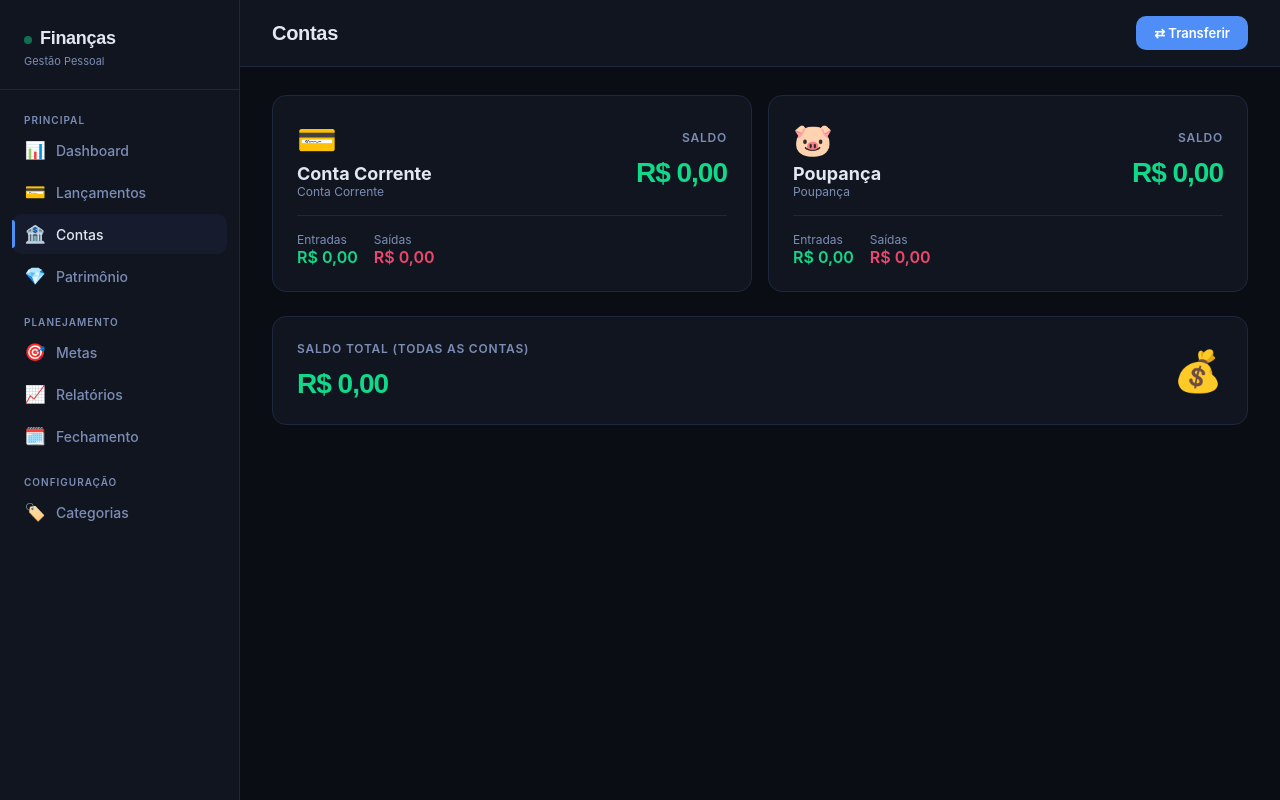
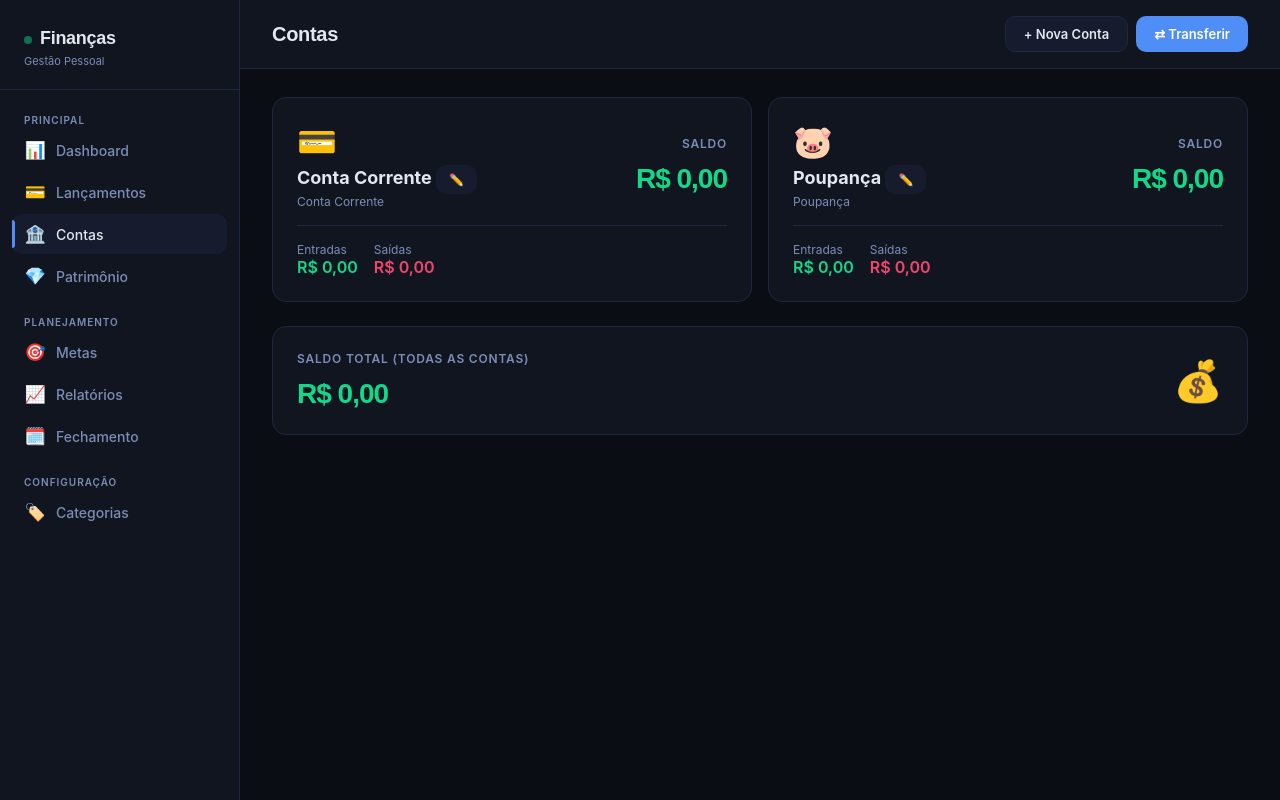
Before and after one commit to jscoringasilva-a11y/Financs, a Flask app: page /contas in a window 1280 px wide. Run offline with Flask 3, Linux system fonts and the light colour scheme; some libraries are stand-ins or nearby versions.

Commit message:
Add files via upload

```diff
--- a/templates/contas.html
+++ b/templates/contas.html
@@ -4,7 +4,10 @@
 {% block page_title %}Contas{% endblock %}
 
 {% block topbar_action %}
-<button class="btn btn-primary" onclick="openModal('modalTransferir')">⇄ Transferir</button>
+<div class="flex gap-8">
+  <button class="btn btn-ghost" onclick="openModal('modalNovaConta')">+ Nova Conta</button>
+  <button class="btn btn-primary" onclick="openModal('modalTransferir')">⇄ Transferir</button>
+</div>
 {% endblock %}
 
 {% block content %}
@@ -15,7 +18,11 @@
     <div class="flex-between mb-16">
       <div>
         <div style="font-size:32px; margin-bottom:4px">{{ r.conta.icone }}</div>
-        <div style="font-size:18px; font-weight:700">{{ r.conta.nome }}</div>
+        <div style="font-size:18px; font-weight:700">
+          {{ r.conta.nome }}
+          <button class="btn btn-ghost btn-sm" style="border-color:transparent" title="Renomear conta"
+                  onclick='abrirEditarConta({{ r.conta.id }}, {{ r.conta.nome|tojson }}, {{ r.conta.icone|tojson }})'>✏️</button>
+        </div>
         <div class="text-sm text-muted">{{ 'Conta Corrente' if r.conta.tipo == 'corrente' else 'Poupança' }}</div>
       </div>
       <div class="text-right">
@@ -89,10 +96,97 @@
   </div>
 </div>
 
+<!-- Modal Nova Conta -->
+<div class="modal-overlay" id="modalNovaConta" onclick="if(event.target===this)closeModal('modalNovaConta')">
+  <div class="modal">
+    <h3>+ Nova conta</h3>
+    <form action="/conta/nova" method="POST">
+      <div class="form-group">
+        <label>Nome</label>
+        <input type="text" name="nome" placeholder="Ex: Conta Corrente PJ" required>
+      </div>
+      <div class="form-group">
+        <label>Tipo</label>
+        <select name="tipo">
+          <option value="corrente">Conta Corrente</option>
+          <option value="poupanca">Poupança</option>
+        </select>
+      </div>
+      <div class="form-group">
+        <label>Ícone</label>
+        <select name="icone">
+          <option value="💳">💳</option>
+          <option value="🏢">🏢</option>
+          <option value="👤">👤</option>
+          <option value="🏦">🏦</option>
+          <option value="🐷">🐷</option>
+          <option value="💰">💰</option>
+        </select>
+      </div>
+      <div class="text-sm text-muted" style="line-height:1.5; margin-bottom:8px">
+        A conta nova aparece sozinha no Patrimônio, com o saldo atualizado pelos lançamentos.
+      </div>
+      <div class="flex gap-8" style="justify-content:flex-end; margin-top:8px">
+        <button type="button" class="btn btn-ghost" onclick="closeModal('modalNovaConta')">Cancelar</button>
+        <button type="submit" class="btn btn-primary">Criar conta</button>
+      </div>
+    </form>
+  </div>
+</div>
+
+<!-- Modal Renomear Conta -->
+<div class="modal-overlay" id="modalEditarConta" onclick="if(event.target===this)closeModal('modalEditarConta')">
+  <div class="modal">
+    <h3>✏️ Renomear conta</h3>
+    <form id="formEditarConta" action="" method="POST">
+      <div class="form-group">
+        <label>Nome</label>
+        <input type="text" name="nome" id="editContaNome" required>
+      </div>
+      <div class="form-group">
+        <label>Ícone</label>
+        <select name="icone" id="editContaIcone">
+          <option value="💳">💳</option>
+          <option value="🏢">🏢</option>
+          <option value="👤">👤</option>
+          <option value="🏦">🏦</option>
+          <option value="🐷">🐷</option>
+          <option value="💰">💰</option>
+        </select>
+      </div>
+      <div class="text-sm text-muted" style="line-height:1.5; margin-bottom:8px">
+        Os lançamentos da conta continuam os mesmos, só o nome muda.
+      </div>
+      <div class="flex gap-8" style="justify-content:flex-end; margin-top:8px">
+        <button type="button" class="btn btn-ghost" onclick="closeModal('modalEditarConta')">Cancelar</button>
+        <button type="submit" class="btn btn-green">Salvar</button>
+      </div>
+    </form>
+  </div>
+</div>
+
 {% endblock %}
 
 {% block scripts %}
 <script>
 document.querySelector('input[name="data"]').value = new Date().toISOString().split('T')[0];
+
+function abrirEditarConta(id, nome, icone) {
+    document.getElementById('formEditarConta').action = '/conta/editar/' + id;
+    document.getElementById('editContaNome').value = nome;
+    const sel = document.getElementById('editContaIcone');
+    if (![...sel.options].some(o => o.value === icone)) {
+        const op = document.createElement('option');
+        op.value = icone; op.textContent = icone;
+        sel.appendChild(op);
+    }
+    sel.value = icone;
+    openModal('modalEditarConta');
+}
+
+// Avisos de erro ao criar/renomear conta
+const erro = new URLSearchParams(window.location.search).get('erro');
+if (erro === 'repetido') showToast('Já existe uma conta com esse nome.', 'error');
+else if (erro === 'dados') showToast('Preencha o nome da conta.', 'error');
 </script>
 {% endblock %}
```
